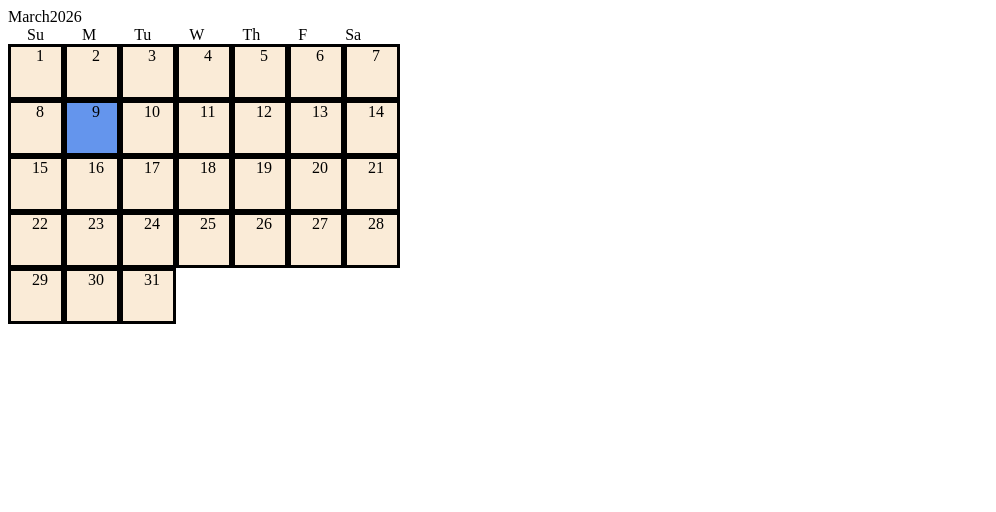
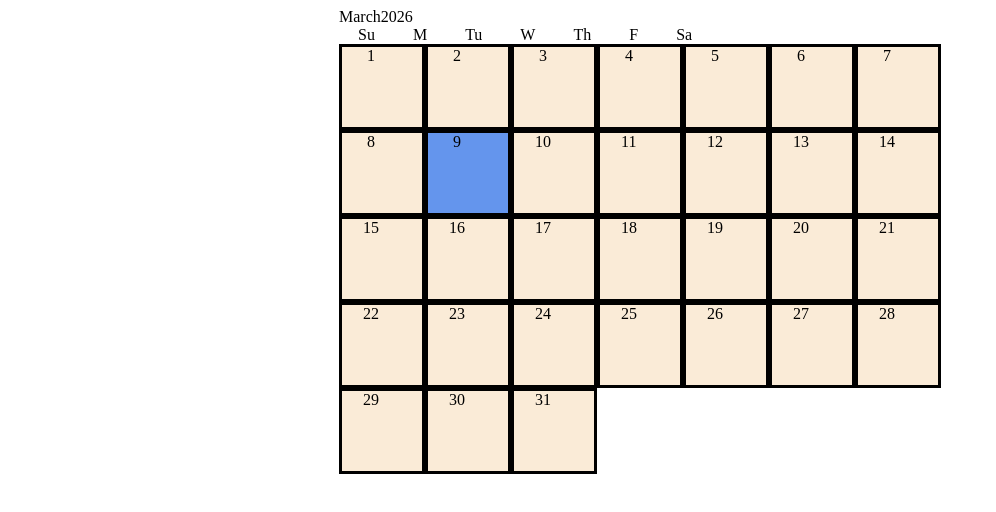
Before and after one commit to emilykrohn/LanguageLearningTracker, a plain HTML site: page index.html in a window 1280 px wide. Shown: the whole page, without its empty margins (0-996 px from the left). Drawn offline with Linux system fonts and the light colour scheme.

Commit message:
Center Calendar and Form

```diff
--- a/index.html
+++ b/index.html
@@ -7,6 +7,7 @@
     <link rel="stylesheet" href="styles.css" />
 </head>
 <body>
+    <div id="calendar">
     <script>
         const months = ["January", "February", "March", "April", "May", "June", "July", "August", "September", "October", "November", "December"];
         const today = new Date();
@@ -84,6 +85,7 @@
             document.getElementById("form").style.display = "none";
         }
     </script>
+    </div>
 
     <div id="form">
         <form>
--- a/styles.css
+++ b/styles.css
@@ -20,19 +20,26 @@
 
 #form {
     display: none;
+    width: fit-content;
+    margin: auto;
+}
+
+#calendar {
+    width: fit-content;
+    margin: auto;
 }
 
 .squares {
-    height: 50px;
-    width: 50px;
+    height: 80px;
+    width: 80px;
     background-color: antiquewhite;
     display: inline-block;
     border-style: solid;
 }
 
 .currentDay {
-    height: 50px;
-    width: 50px;
+    height: 80px;
+    width: 80px;
     background-color: cornflowerblue;
     display: inline-block;
     border-style: solid;
```
